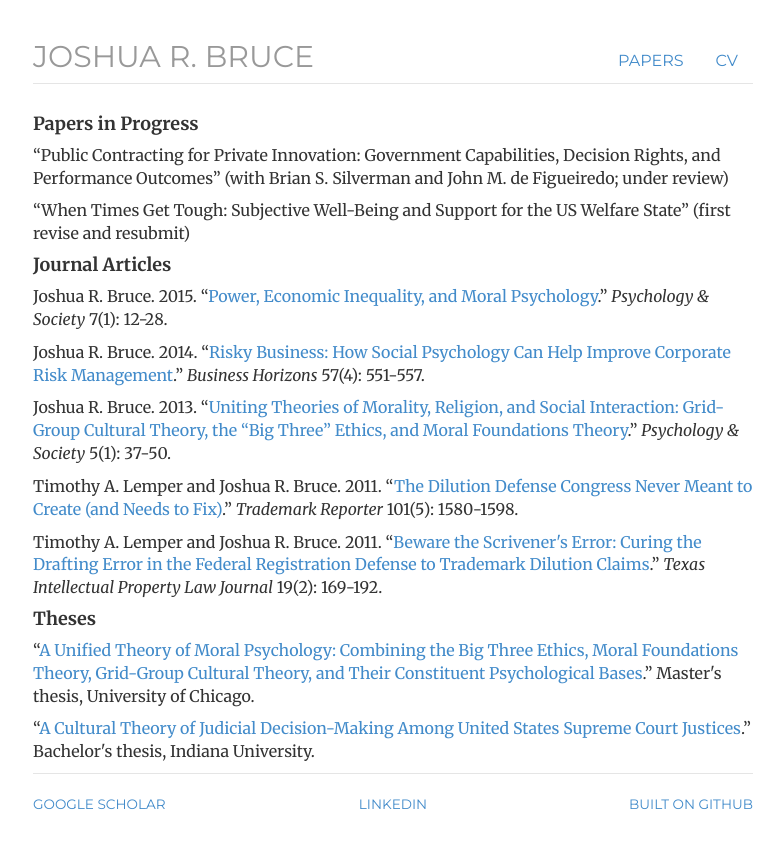
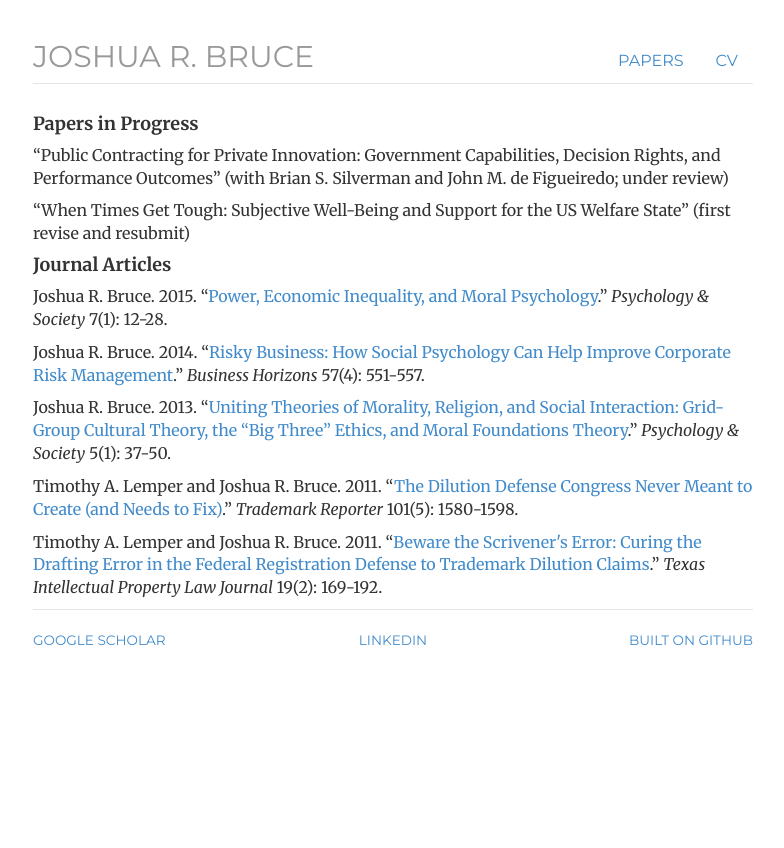
Before and after one commit to joshuarbruce/joshuarbruce.github.io, a Jekyll site: the page built from papers/index.html, in a window 1280 px wide. Shown: the top 848 px of the page, without its empty margins (247-1031 px from the left). Built offline with Jekyll 4.4.1, drawn with Linux system fonts in a browser that asks for light colours; nearby versions of some CDN libraries.

Commit message:
Update index.html

```diff
--- a/papers/index.html
+++ b/papers/index.html
@@ -19,9 +19,4 @@ description: list of Joshua R. Bruce's papers, published and in various states o
 	<p>Timothy A. Lemper and Joshua R. Bruce. 2011. &ldquo;<a href="http://heinonline.org/HOL/LandingPage?collection=journals&handle=hein.journals/thetmr101&div=51&id=&page=" target="_blank">The Dilution Defense Congress Never Meant to Create (and Needs to Fix)</a>.&rdquo; <i>Trademark Reporter</i> 101(5): 1580-1598.</p>
 	<p>Timothy A. Lemper and Joshua R. Bruce. 2011. &ldquo;<a href="http://heinonline.org/HOL/LandingPage?collection=journals&handle=hein.journals/tipj19&div=11&id=&page=" target="_blank">Beware the Scrivener's Error: Curing the Drafting Error in the Federal Registration Defense to Trademark Dilution Claims</a>.&rdquo; <i>Texas Intellectual Property Law Journal</i> 19(2): 169-192.</p>
 
-	<h4><b>Theses</b></h4>
-
-	<p>&ldquo;<a href="https://www.academia.edu/7620433/MA_Thesis_A_Unified_Theory_of_Moral_Psychology_Combining_the_Big_Three_Ethics_Moral_Foundations_Theory_Grid-Group_Cultural_Theory_and_Their_Constituent_Psychological_Bases" target="_blank">A Unified Theory of Moral Psychology: Combining the Big Three Ethics, Moral Foundations Theory, Grid-Group Cultural Theory, and Their Constituent Psychological Bases</a>.&rdquo; Master's thesis, University of Chicago.</p>
-	<p>&ldquo;<a href="http://polisci.indiana.edu/undergraduate/theses/Bruce.pdf" target="_blank">A Cultural Theory of Judicial Decision-Making Among United States Supreme Court Justices</a>.&rdquo; Bachelor's thesis, Indiana University.</p>
-
 </div>
```
